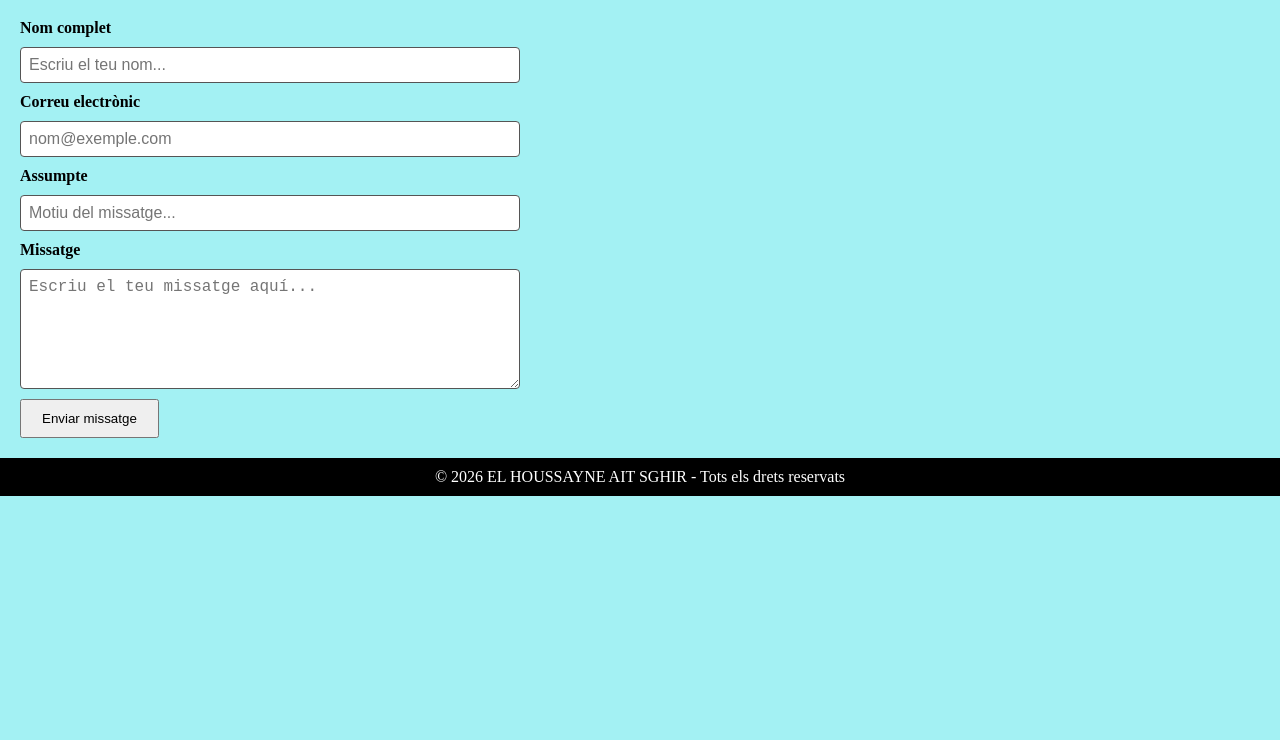
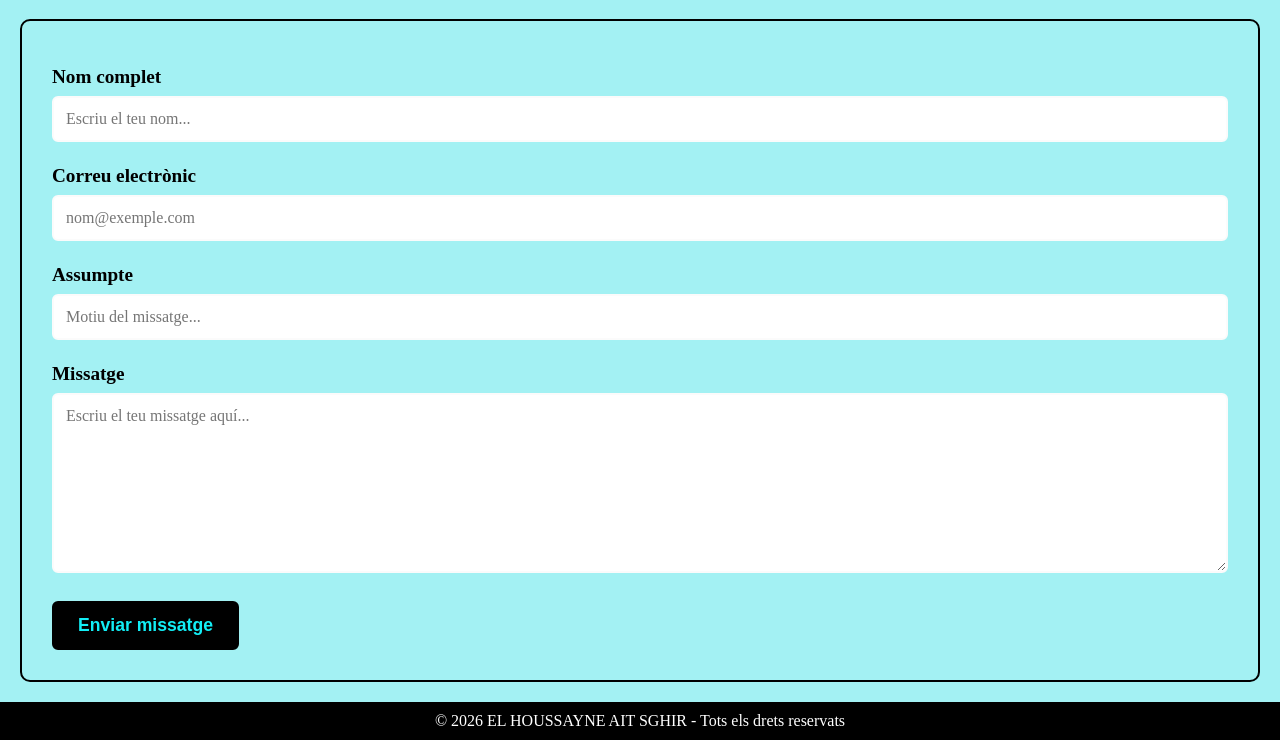
Before and after one commit to pjeux05-cyber/el-meu-portfoli, a plain HTML site: page pages/contacta.html in a window 1280 px wide. Shown: the part 109-849 px from the top of the page. Before the commit the page ends 800 px from the top, so only its background shows below. Drawn offline with Linux system fonts and the light colour scheme.

Commit message:
Refactor CSS for improved styling and layout
Updated form styles and added border to enhance layout.

```diff
--- a/css/style.css
+++ b/css/style.css
@@ -116,34 +116,46 @@ footer p {
     border-bottom:  4px solid #333;
 }
 form {
+    border: 2px solid #000;
+    border-radius: 10px;
+    padding: 30px;
     display: flex;
     flex-direction: column;
-    gap: 10px;
-    max-width: 500px;
-    margin: 20px 0;
+    gap: 8px;
 }
 
 form label {
     font-weight: bold;
+    font-size: 1.2em;
+    margin-top: 15px;
 }
 
 form input,
 form textarea {
     width: 100%;
-    padding: 8px;
-    border: 1px solid #555;
-    border-radius: 4px;
-    font-size: 16px;
+    padding: 12px;
+    border: 2px solid #fbfbfb;
+    border-radius: 6px;
+    font-size: 1em;
+    font-family: inherit;
     box-sizing: border-box;
+
 }
 
 form textarea {
-    min-height: 120px;
+    min-height: 180px;
     resize: vertical;
+
 }
 
 form button {
     align-self: flex-start;
-    padding: 10px 20px;
+    margin-top: 20px;
+    padding: 12px 24px;
+    background: #000;
+    color: #12eef6;
+    border: 2px solid #000000;
+    border-radius: 6px;
+    font-size: 1.1em;
+    font-weight: bold;
     cursor: pointer;
-}
```
